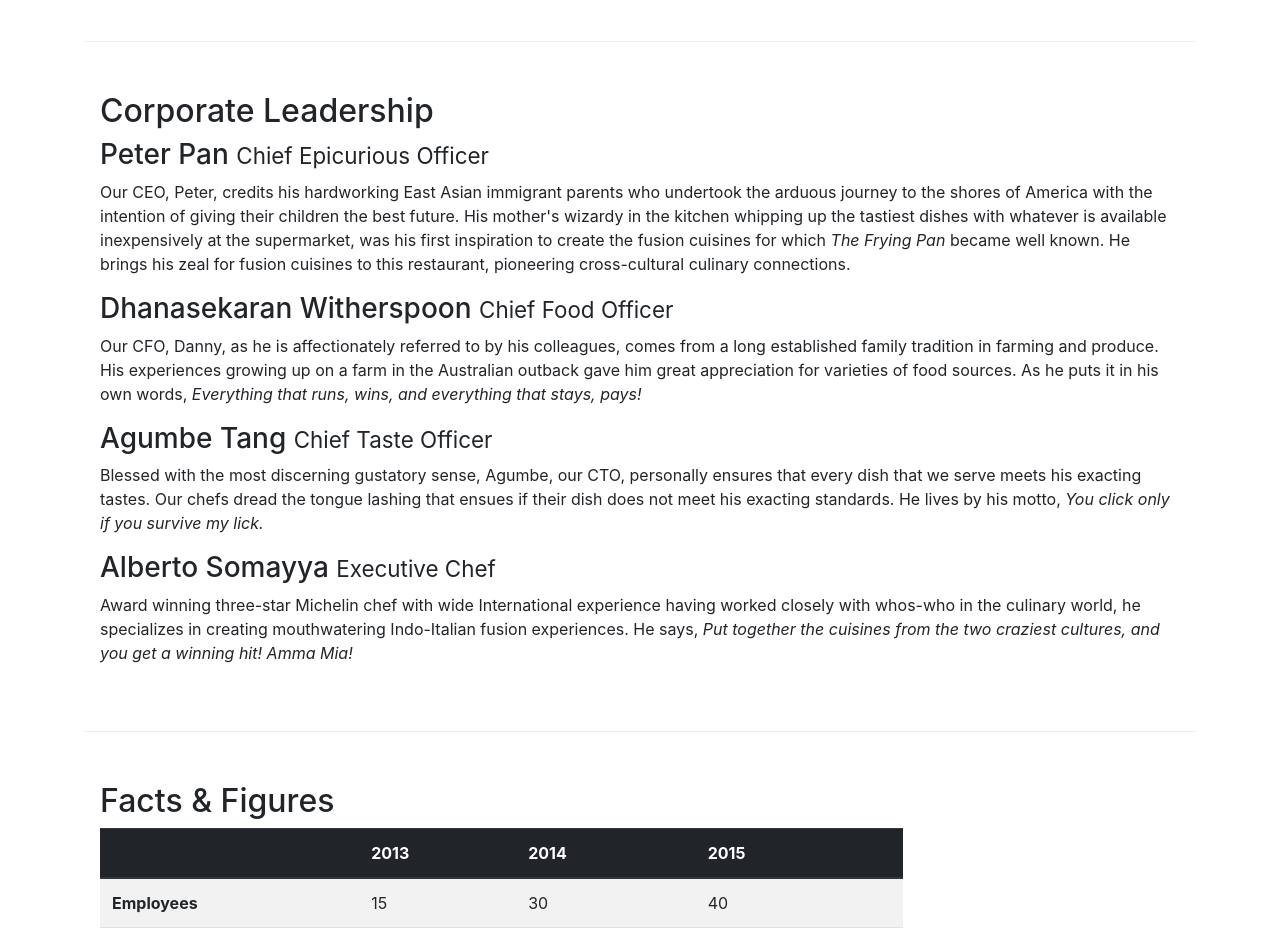
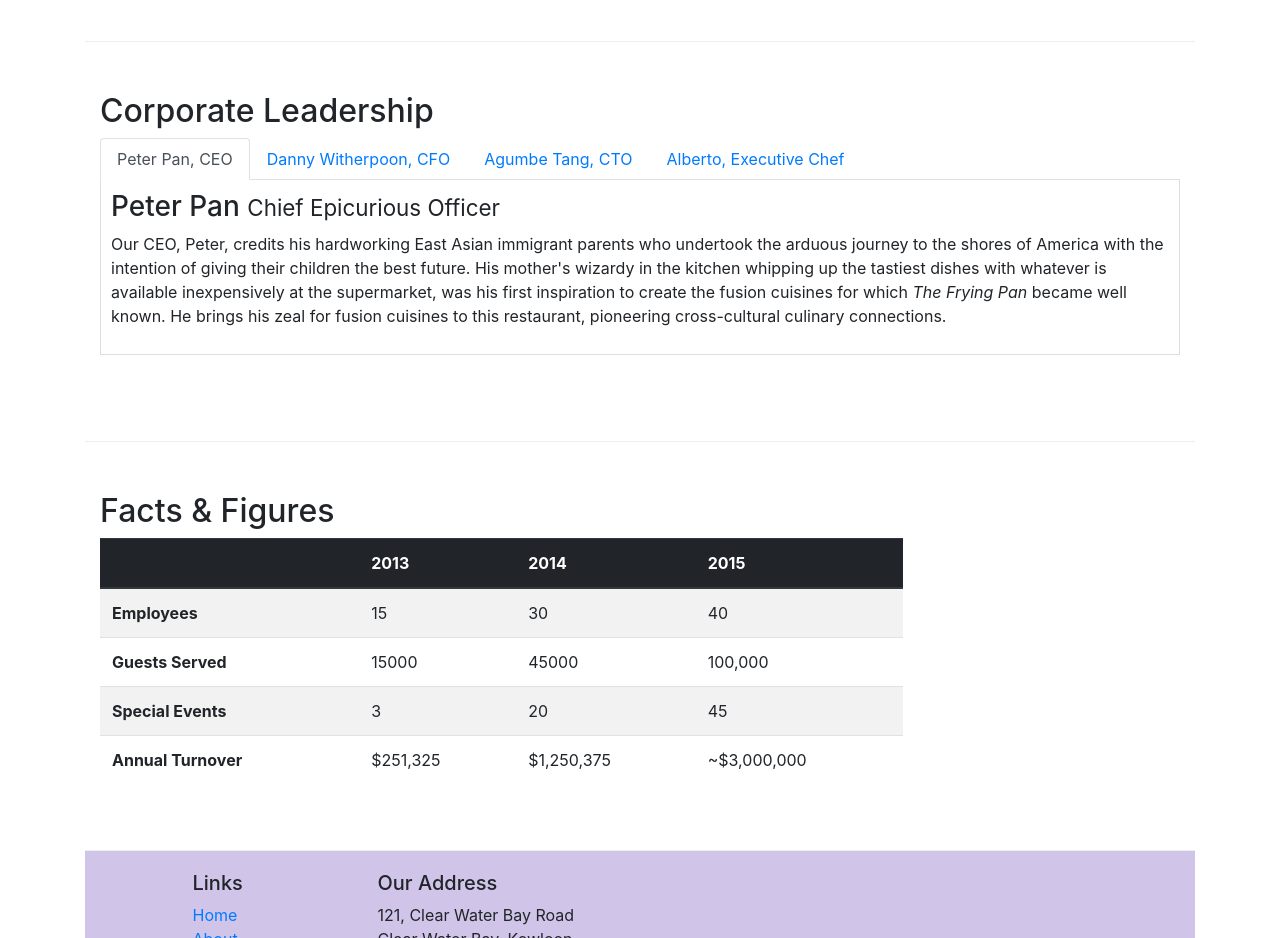
Before and after one commit to abdullahmajid5/Restaurant-Website-using-Bootstrap, a website: page aboutus.html in a window 1280 px wide. Shown: the part 880-1818 px from the top of the page. Drawn offline with nearby package versions, Linux system fonts and the light colour scheme.

Commit message:
tabbed navigation

```diff
--- a/aboutus.html
+++ b/aboutus.html
@@ -105,18 +105,48 @@
         <div class="row row-content">
             <div class="col-12">
                 <h2>Corporate Leadership</h2>
-                <h3>Peter Pan <small>Chief Epicurious Officer</small></h3>
-                <div class="d-none d-sm-block">
-                <p>Our CEO, Peter, credits his hardworking East Asian immigrant parents who undertook the arduous journey to the shores of America with the intention of giving their children the best future. His mother's wizardy in the kitchen whipping up the tastiest dishes with whatever is available inexpensively at the supermarket, was his first inspiration to create the fusion cuisines for which <em>The Frying Pan</em> became well known. He brings his zeal for fusion cuisines to this restaurant, pioneering cross-cultural culinary connections.</p></div>
-                <h3>Dhanasekaran Witherspoon <small>Chief Food Officer</small></h3>
-                <div class="d-none d-sm-block">
-                <p>Our CFO, Danny, as he is affectionately referred to by his colleagues, comes from a long established family tradition in farming and produce. His experiences growing up on a farm in the Australian outback gave him great appreciation for varieties of food sources. As he puts it in his own words, <em>Everything that runs, wins, and everything that stays, pays!</em></p></div>
-                <h3>Agumbe Tang <small>Chief Taste Officer</small></h3>
-                <div class="d-none d-sm-block">
-                <p>Blessed with the most discerning gustatory sense, Agumbe, our CTO, personally ensures that every dish that we serve meets his exacting tastes. Our chefs dread the tongue lashing that ensues if their dish does not meet his exacting standards. He lives by his motto, <em>You click only if you survive my lick.</em></p></div>
-                <h3>Alberto Somayya <small>Executive Chef</small></h3>
-                <div class="d-none d-sm-block">
-                <p>Award winning three-star Michelin chef with wide International experience having worked closely with whos-who in the culinary world, he specializes in creating mouthwatering Indo-Italian fusion experiences. He says, <em>Put together the cuisines from the two craziest cultures, and you get a winning hit! Amma Mia!</em></p></div>
+                <ul class="nav nav-tabs">
+                    <li class="nav-item">
+                        <a class="nav-link active" href="#peter" role="tab" data-toggle="tab">Peter Pan, CEO</a>
+                    </li>
+                    <li class="nav-item">
+                        <a class="nav-link" href="#danny" role="tab" data-toggle="tab">Danny Witherpoon, CFO</a>
+                    </li>
+                    <li class="nav-item">
+                        <a class="nav-link" href="#tang" role="tab" data-toggle="tab">Agumbe Tang, CTO</a>
+                    </li>
+                    <li class="nav-item">
+                        <a class="nav-link" href="#alberto" role="tab" data-toggle="tab">Alberto, Executive Chef</a>
+                    </li>
+
+                </ul>
+
+                <div class="tab-content">
+                    <div role="tabpanel" class="tab-pane fade show active" id="peter">
+                        <h3>Peter Pan <small>Chief Epicurious Officer</small></h3>
+                        <p >Our CEO, Peter, credits his hardworking East Asian immigrant parents who undertook the arduous journey to the shores of America with the intention of giving their children the best future. His mother's wizardy in the kitchen whipping up the tastiest dishes with whatever is available inexpensively at the supermarket, was his first inspiration to create the fusion cuisines for which <em>The Frying Pan</em> became well known. He brings his zeal for fusion cuisines to this restaurant, pioneering cross-cultural culinary connections.</p>
+                    </div>
+
+                <div role="tabpanel" class="tab-pane fade" id="danny">
+                    <h3>Dhanasekaran Witherspoon <small>Chief Food Officer</small></h3>
+                    <p class="d-none d-sm-block">Our CFO, Danny, as he is affectionately referred to by his colleagues, comes from a long established family tradition in farming and produce. His experiences growing up on a farm in the Australian outback gave him great appreciation for varieties of food sources. As he puts it in his own words, <em>Everything that runs, wins, and everything that stays, pays!</em></p>
+
+                </div>
+
+                <div role="tabpanel" class="tab-pane fade" id="tang">
+                    <h3>Agumbe Tang <small>Chief Taste Officer</small></h3>
+                    <p class="d-none d-sm-block">Blessed with the most discerning gustatory sense, Agumbe, our CTO, personally ensures that every dish that we serve meets his exacting tastes. Our chefs dread the tongue lashing that ensues if their dish does not meet his exacting standards. He lives by his motto, <em>You click only if you survive my lick.</em></p>
+                </div>
+
+
+                <div role="tabpanel" class="tab-pane fade" id="alberto">
+                    <h3>Alberto Somayya <small>Executive Chef</small></h3>
+                    <p class="d-none d-sm-block">Award winning three-star Michelin chef with wide International experience having worked closely with whos-who in the culinary world, he specializes in creating mouthwatering Indo-Italian fusion experiences. He says, <em>Put together the cuisines from the two craziest cultures, and you get a winning hit! Amma Mia!</em></p>
+
+                </div>
+
+                </div>
+
 
        </div>
 
--- a/css/style.css
+++ b/css/style.css
@@ -37,3 +37,10 @@
 .navbar-dark{
     background-color: #512DA8;
 }
+
+.tab-content{
+    border-left: 1px solid #ddd;
+    border-right: 1px solid  #ddd;
+    border-bottom: 1px solid #ddd;
+    padding: 10px;
+}
```
